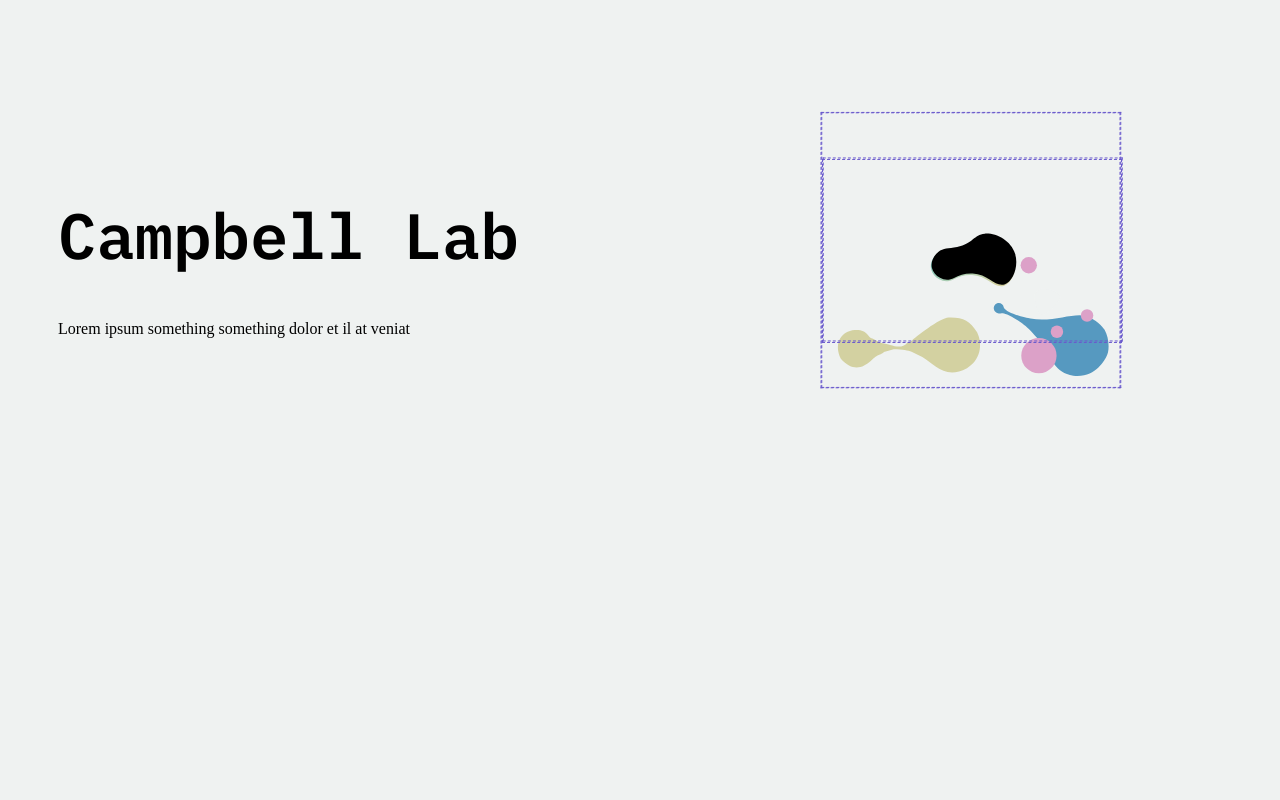
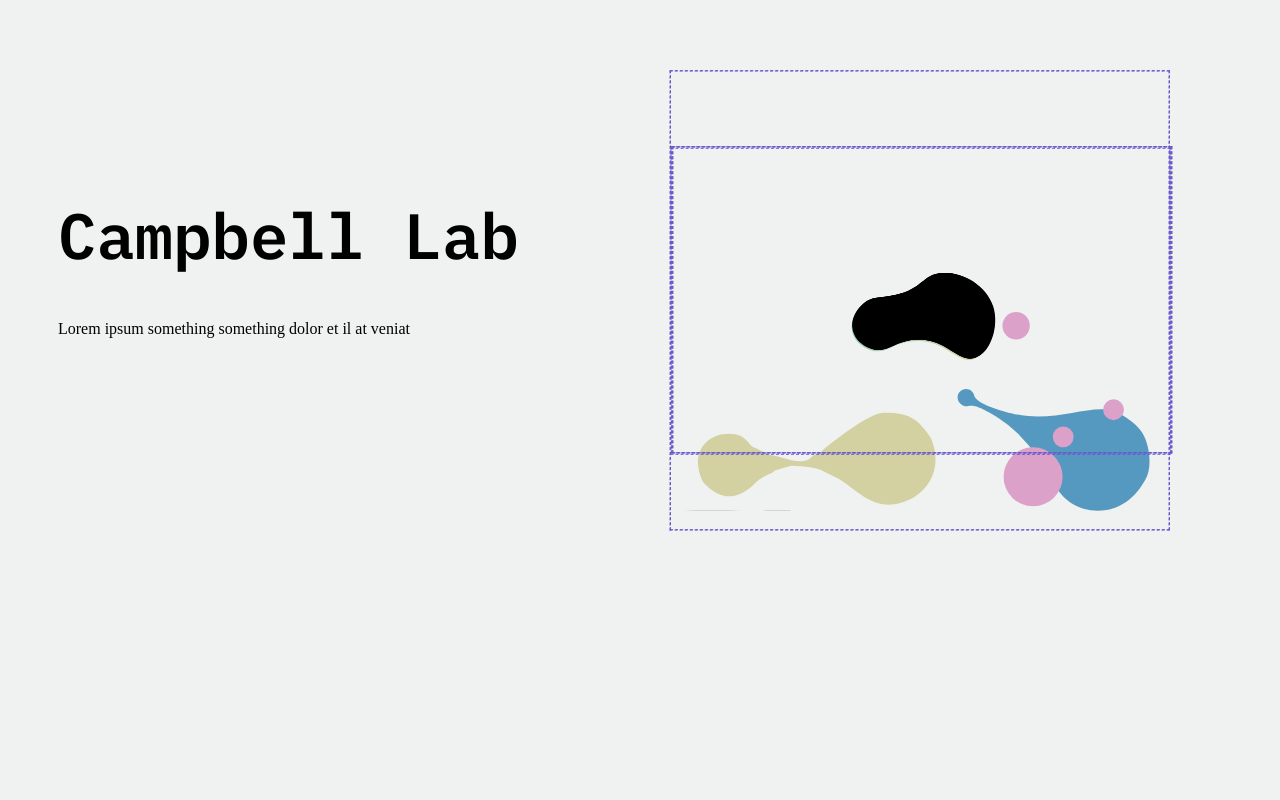
Before and after one commit to bianca-sparxs/CampLab, a plain HTML site: page index.html in a window 1280 px wide. Shown: the top 800 px of the page. Drawn offline with nearby package versions, Linux system fonts and the light colour scheme.

Commit message:
add placeholders for 7 shapes + desired size yeaaaa container on hover ain't gonna work

```diff
--- a/data.js
+++ b/data.js
@@ -13,6 +13,9 @@ $(function () {
             "M515,435.5c-8-14.4-42-74.7-52.6-93.4c-2.3-6.8-8.3,9.4-10.6,21.4c-1.1,9-3,11.1-9.5,14.9c-7.9,3.8-14.1,22.9-17.6,23.1c-49.9,44.2-105.3,15.8-120.6-5.3c17.3,24.9,2.9,68.2,15.2,101.4c20.6-0.5,76.2,0,94.8-0.4c14.2,0,23.8,0,28.4,0c4.7,0,43.3-0.3,62,0c6.2,0,33-0.4,45.4,0C542.4,484.3,517.7,439.8,515,435.5z"
         ],
         //_c shapes so on so forth
+        ["M99.42,102.69c3.77,2.11,8.39,1.86,12.16-0.24c4.42-2.45,10.01-4.49,16.32-4.14c13.67,0.76,19.09,12.07,27.02,9.62c7.5-2.32,12.63-15.52,9.34-26.11c-3.58-11.55-16.4-17.52-25.83-16.76c-9.52,0.77-10.04,7.95-24.18,10.99c-7.82,1.68-11.71,0.36-16.21,4.12c-3.26,2.72-6.74,8.02-5.5,13.74C93.33,97.54,95.87,100.7,99.42,102.69z"],
+        ["M99.42,102.69c3.77,2.11,8.39,1.86,12.16-0.24c4.42-2.45,10.01-4.49,16.32-4.14c13.67,0.76,19.09,12.07,27.02,9.62c7.5-2.32,12.63-15.52,9.34-26.11c-3.58-11.55-16.4-17.52-25.83-16.76c-9.52,0.77-10.04,7.95-24.18,10.99c-7.82,1.68-11.71,0.36-16.21,4.12c-3.26,2.72-6.74,8.02-5.5,13.74C93.33,97.54,95.87,100.7,99.42,102.69z"],
+        ["M99.42,102.69c3.77,2.11,8.39,1.86,12.16-0.24c4.42-2.45,10.01-4.49,16.32-4.14c13.67,0.76,19.09,12.07,27.02,9.62c7.5-2.32,12.63-15.52,9.34-26.11c-3.58-11.55-16.4-17.52-25.83-16.76c-9.52,0.77-10.04,7.95-24.18,10.99c-7.82,1.68-11.71,0.36-16.21,4.12c-3.26,2.72-6.74,8.02-5.5,13.74C93.33,97.54,95.87,100.7,99.42,102.69z"],
         ["M99.42,102.69c3.77,2.11,8.39,1.86,12.16-0.24c4.42-2.45,10.01-4.49,16.32-4.14c13.67,0.76,19.09,12.07,27.02,9.62c7.5-2.32,12.63-15.52,9.34-26.11c-3.58-11.55-16.4-17.52-25.83-16.76c-9.52,0.77-10.04,7.95-24.18,10.99c-7.82,1.68-11.71,0.36-16.21,4.12c-3.26,2.72-6.74,8.02-5.5,13.74C93.33,97.54,95.87,100.7,99.42,102.69z"],
         ["M99.42,102.69c3.77,2.11,8.39,1.86,12.16-0.24c4.42-2.45,10.01-4.49,16.32-4.14c13.67,0.76,19.09,12.07,27.02,9.62c7.5-2.32,12.63-15.52,9.34-26.11c-3.58-11.55-16.4-17.52-25.83-16.76c-9.52,0.77-10.04,7.95-24.18,10.99c-7.82,1.68-11.71,0.36-16.21,4.12c-3.26,2.72-6.74,8.02-5.5,13.74C93.33,97.54,95.87,100.7,99.42,102.69z"]
         ]
@@ -169,8 +172,8 @@ $(function () {
             this.move.play();
             // this.anime.play();
 
-            this.container.addEventListener('mouseenter', this.to_c.bind(this));
-			this.container.addEventListener('mouseleave', this.from_c.bind(this));
+            this.shape.addEventListener('mouseenter', this.to_c.bind(this));
+			this.shape.addEventListener('mouseleave', this.from_c.bind(this));
         }
 
 
--- a/index.html
+++ b/index.html
@@ -107,6 +107,54 @@
                 </svg>
             </div>
 
+            <div class="circle ">
+                <svg class="cir" version="1.1" id="Layer_1" xmlns="http://www.w3.org/2000/svg" xmlns:xlink="http://www.w3.org/1999/xlink" x="0px" y="0px"
+                    viewBox="0 0 255.82 156.65" style="enable-background:new 0 0 255.82 156.65;" xml:space="preserve">
+                <!-- <style type="text/css">
+                    .st0{fill:url(#SVGID_1_);}
+                </style> -->
+                <!-- <linearGradient id="SVGID_1_" gradientUnits="userSpaceOnUse" x1="127.9094" y1="119.0273" x2="95.4335" y2="62.7773">
+                    <stop  offset="0" style="stop-color:#D3D1A1"/>
+                    <stop  offset="1" style="stop-color:#65C8D0"/>
+                </linearGradient> -->
+                <path class="point" d="M113.43,94.05c3.77,2.11,4.4,9.99,8.66,10.72c5.55,0.95-0.49,8.75,5.82,9.1c13.67,0.76,25.69,2.52,33.61,0.07
+                c7.5-2.32,6.03-21.53,2.75-32.12c-3.58-11.55-24.78-36.07-34.21-35.31c-9.52,0.77,7.28,21-6.87,24.05
+                c-7.82,1.68-10.47,7.09-14.98,10.85c-3.26,2.72-6.87,2.39-5.63,8.11C103.36,93.14,109.88,92.06,113.43,94.05z"/>
+                </svg>
+            </div>
+
+            <div class="circle ">
+                <svg class="cir" version="1.1" id="Layer_1" xmlns="http://www.w3.org/2000/svg" xmlns:xlink="http://www.w3.org/1999/xlink" x="0px" y="0px"
+                    viewBox="0 0 255.82 156.65" style="enable-background:new 0 0 255.82 156.65;" xml:space="preserve">
+                <!-- <style type="text/css">
+                    .st0{fill:url(#SVGID_1_);}
+                </style> -->
+                <!-- <linearGradient id="SVGID_1_" gradientUnits="userSpaceOnUse" x1="127.9094" y1="119.0273" x2="95.4335" y2="62.7773">
+                    <stop  offset="0" style="stop-color:#D3D1A1"/>
+                    <stop  offset="1" style="stop-color:#65C8D0"/>
+                </linearGradient> -->
+                <path class="point" d="M113.43,94.05c3.77,2.11,4.4,9.99,8.66,10.72c5.55,0.95-0.49,8.75,5.82,9.1c13.67,0.76,25.69,2.52,33.61,0.07
+                c7.5-2.32,6.03-21.53,2.75-32.12c-3.58-11.55-24.78-36.07-34.21-35.31c-9.52,0.77,7.28,21-6.87,24.05
+                c-7.82,1.68-10.47,7.09-14.98,10.85c-3.26,2.72-6.87,2.39-5.63,8.11C103.36,93.14,109.88,92.06,113.43,94.05z"/>
+                </svg>
+            </div>
+
+            <div class="circle">
+                <svg class="cir" version="1.1" id="Layer_1" xmlns="http://www.w3.org/2000/svg" xmlns:xlink="http://www.w3.org/1999/xlink" x="0px" y="0px"
+                    viewBox="0 0 255.82 156.65" style="enable-background:new 0 0 255.82 156.65;" xml:space="preserve">
+                <!-- <style type="text/css">
+                    .st0{fill:url(#SVGID_1_);}
+                </style> -->
+                <!-- <linearGradient id="SVGID_1_" gradientUnits="userSpaceOnUse" x1="127.9094" y1="119.0273" x2="95.4335" y2="62.7773">
+                    <stop  offset="0" style="stop-color:#D3D1A1"/>
+                    <stop  offset="1" style="stop-color:#65C8D0"/>
+                </linearGradient> -->
+                <path class="point" d="M113.43,94.05c3.77,2.11,4.4,9.99,8.66,10.72c5.55,0.95-0.49,8.75,5.82,9.1c13.67,0.76,25.69,2.52,33.61,0.07
+                c7.5-2.32,6.03-21.53,2.75-32.12c-3.58-11.55-24.78-36.07-34.21-35.31c-9.52,0.77,7.28,21-6.87,24.05
+                c-7.82,1.68-10.47,7.09-14.98,10.85c-3.26,2.72-6.87,2.39-5.63,8.11C103.36,93.14,109.88,92.06,113.43,94.05z"/>
+                </svg>
+            </div>
+
         </div>
 
     </div>
--- a/prac.css
+++ b/prac.css
@@ -9,10 +9,11 @@ body {
     width: auto;
 }
 .circle{
-    height: 100px;
-    width: 300px;
-    margin-left: -150px;
+    height: 200px;
+    width: 500px;
+    margin-left: -400px;
 }
+
 
 .test {
     margin-top:  300px;
```
Also changed, not shown: 1 other file.
